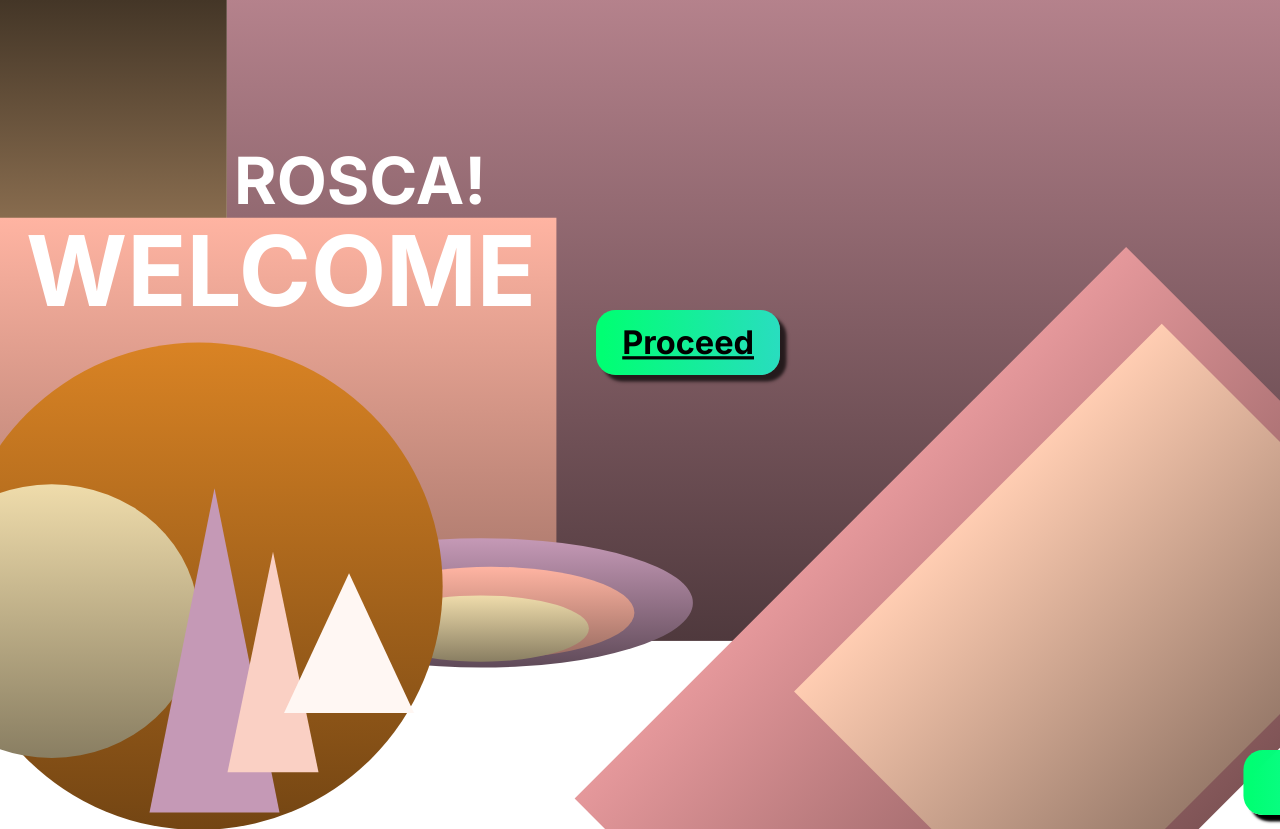
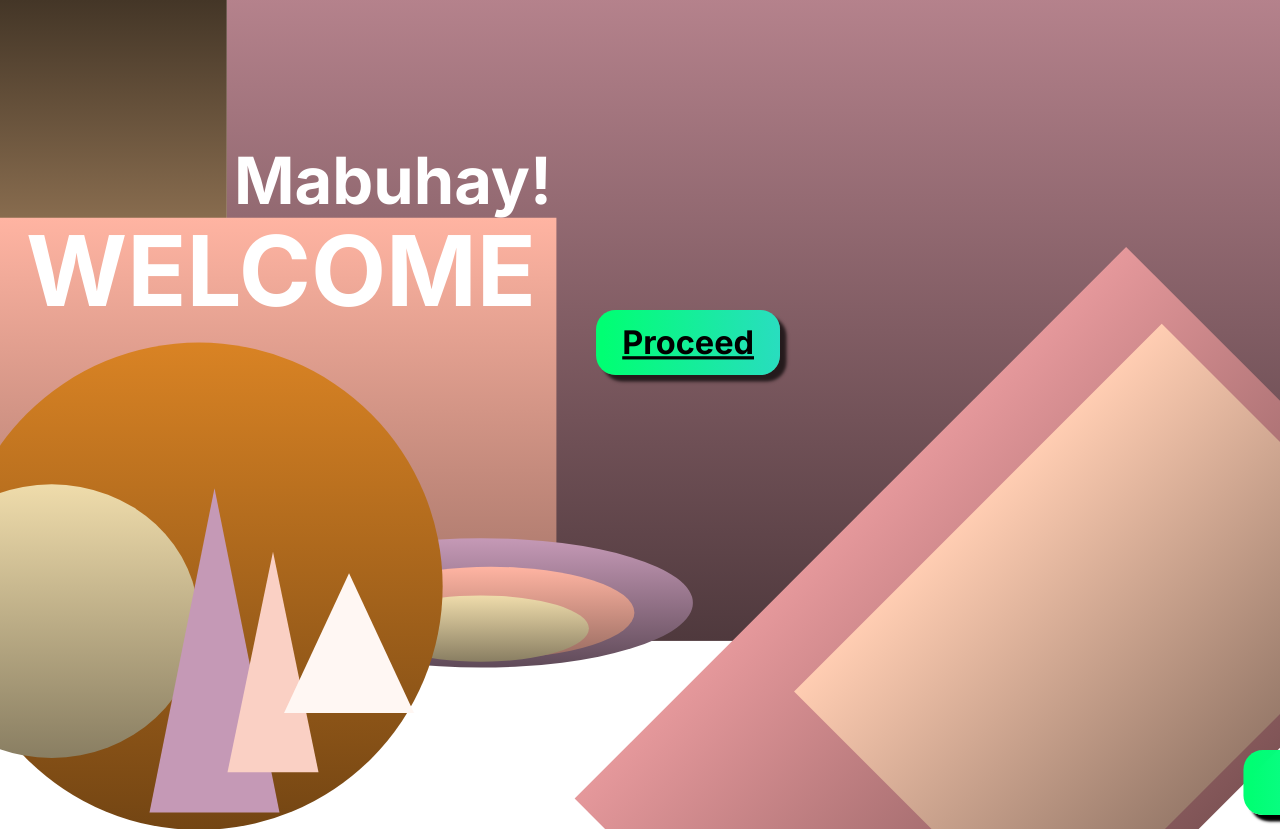
Before and after one commit to iReaching/CAP1, a PHP site: page / in a window 1280 px wide; the page is wider, and only the part inside the window is pictured. Shown: the top 829 px of that part. Run offline with PHP 8.4, Linux system fonts and the light colour scheme.

Commit message:
update mabuhay word

```diff
--- a/index.php
+++ b/index.php
@@ -24,7 +24,7 @@
         <div class="polygon-3"></div>
         <div class="polygon-4"></div>
 
-        <h1 class="mabuhay">ROSCA!</h1>
+        <h1 class="mabuhay">Mabuhay!</h1>
         <h2 class="welcome">WELCOME</h2>
 
         <div class="group-7">
```
